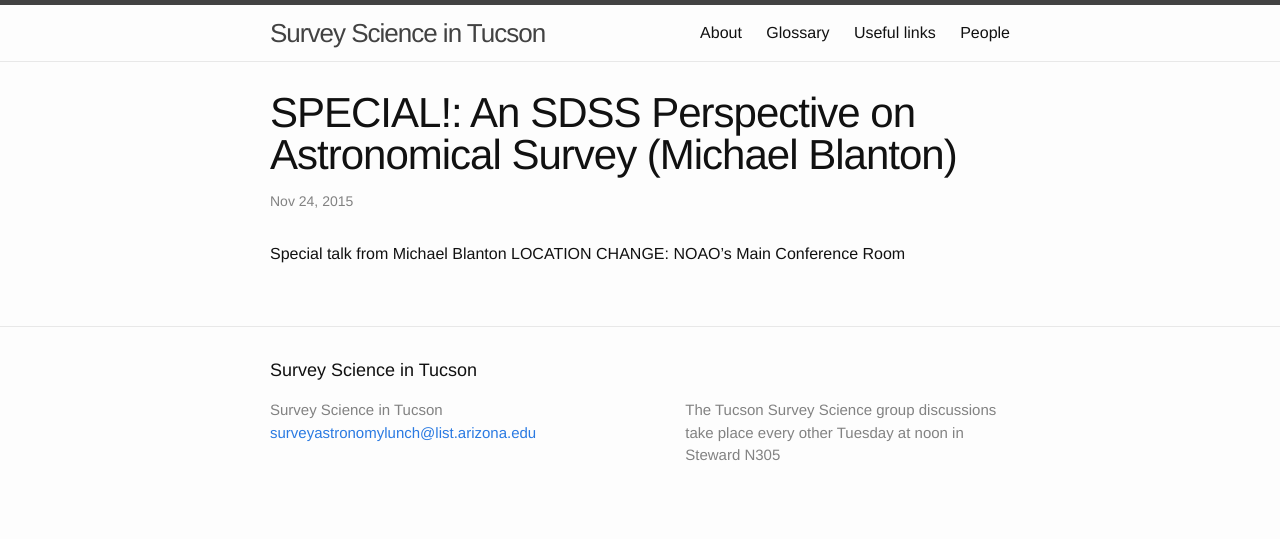
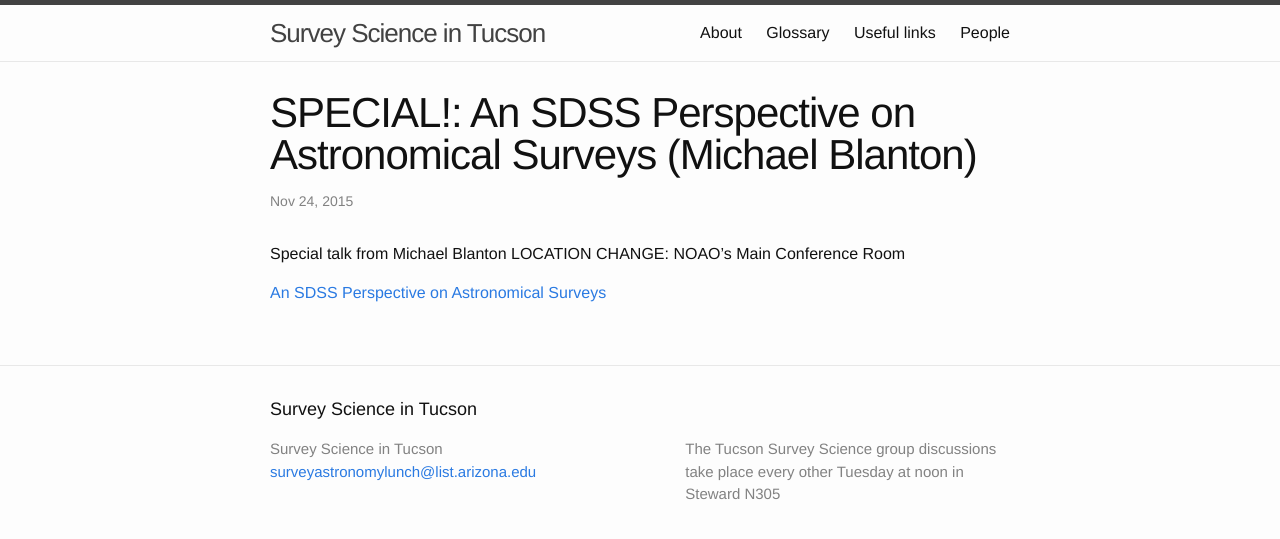
Before and after one commit to SurveyScience/SurveyScience.github.io, a Jekyll site: the page built from _posts/2015-11-24-michael-blanton.markdown, in a window 1280 px wide. Shown: the top 539 px of the page. Built offline with Jekyll 4.4.1, drawn with Linux system fonts in a browser that asks for light colours.

Commit message:
Added link to Blanton slides

```diff
--- a/_posts/2015-11-24-michael-blanton.markdown
+++ b/_posts/2015-11-24-michael-blanton.markdown
@@ -1,9 +1,11 @@
 ---
 layout: post
-title:  "SPECIAL!: An SDSS Perspective on Astronomical Survey (Michael Blanton)"
+title:  "SPECIAL!: An SDSS Perspective on Astronomical Surveys (Michael Blanton)"
 date:   2015-11-24 11:45:00 -0700
 categories: jekyll update
 ---
 
 Special talk from Michael Blanton
 LOCATION CHANGE: NOAO's Main Conference Room
+
+[An SDSS Perspective on Astronomical Surveys](../../../../../../slides/steward-2015-11-24.pdf)
```
